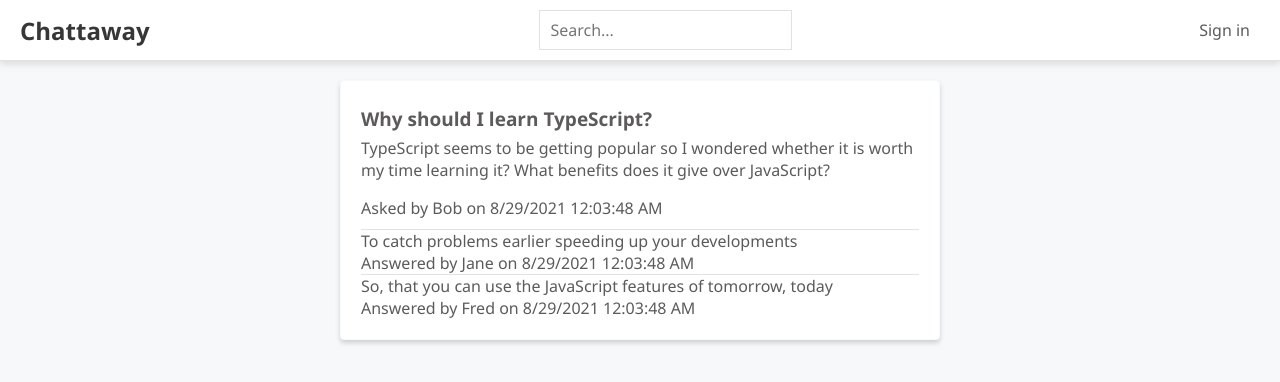
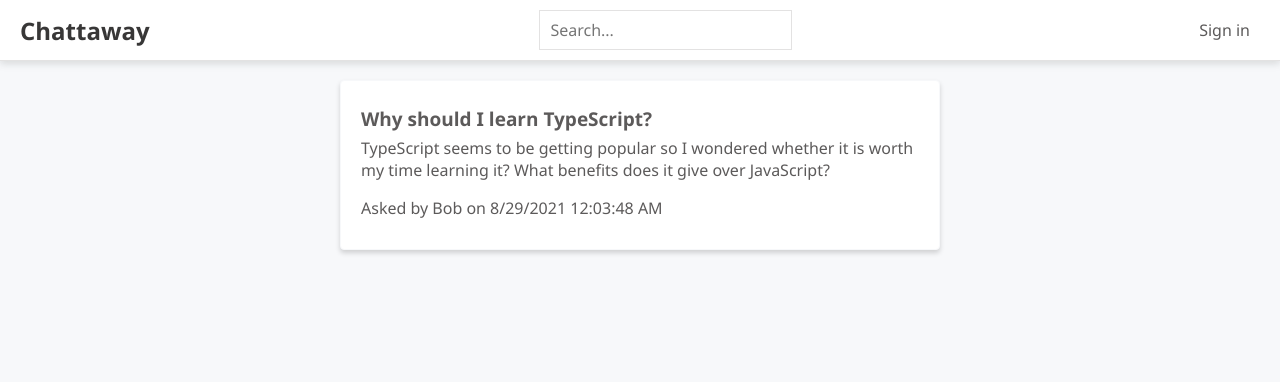
Before and after one commit to MaximPVladimirovich/Forum-Project_React, a React (Create React App) app: page /question/1 in a window 1280 px wide. Shown: the top 382 px of the page. Built offline with nearby package versions, Linux system fonts and the light colour scheme.

Commit message:
Added search Question function to filter query in content of title

```diff
--- a/src/Components/Answer.tsx
+++ b/src/Components/Answer.tsx
@@ -5,7 +5,7 @@ import { AnswerData } from '../MockData/QuestionsData';
 import { gray3 } from '../css/Styles';
 
 interface Props {
-  data: AnswerData
+  data: AnswerData;
 }
 
 export const Answer = function({data}: Props) {
@@ -17,7 +17,6 @@ export const Answer = function({data}: Props) {
       <div>
         {`Answered by ${data.userName} on ${data.created.toLocaleDateString()} ${data.created.toLocaleTimeString()}`}
       </div>
-
     </div>
   )
 }
--- a/src/MockData/QuestionsData.ts
+++ b/src/MockData/QuestionsData.ts
@@ -26,45 +26,11 @@ const questions: QuestionData[] = [
       "TypeScript seems to be getting popular so I wondered whether it is worth my time learning it? What benefits does it give over JavaScript?",
     userName: "Bob",
     created: new Date(),
-    answers: [
-      {
-        answerId: 1,
-        content: "To catch problems earlier speeding up your developments",
-        userName: "Jane",
-        created: new Date(),
-      },
-      {
-        answerId: 2,
-        content:
-          "So, that you can use the JavaScript features of tomorrow, today",
-
-        userName: "Fred",
-        created: new Date(),
-      },
-    ],
-  },
-
-  {
-    questionId: 2,
-    title: "Which state management tool should I use?",
-    content:
-      "There seem to be a fair few state management tools around for React - React, Unstated, ... which one should I use?",
-    userName: "Bob",
-    created: new Date(),
-    answers: [],
-  },
-  {
-    questionId: 3,
-    title: "Can I get a tech job without a degree?",
-    content:
-      "There seem to be a fair few state management tools around for React - React, Unstated, ... which one should I use?",
-    userName: "Bob",
-    created: new Date(),
     answers: [],
   },
   {
     questionId: 2,
-    title: "How to program well",
+    title: "Which state management tool should I use?",
     content:
       "There seem to be a fair few state management tools around for React - React, Unstated, ... which one should I use?",
     userName: "Bob",
@@ -89,3 +55,15 @@ export const getQuestion = async (
   });
   return results.length === 0 ? null : results[0];
 };
+
+export const searchQuestions = async (
+  criteria: string
+): Promise<QuestionData[]> => {
+  await wait(500);
+  return questions.filter(function (q) {
+    return (
+      q.title.toLowerCase().indexOf(criteria.toLowerCase()) >= 0 ||
+      q.content.toLowerCase().indexOf(criteria.toLowerCase()) >= 0
+    );
+  });
+};
```
Also changed, not shown: src/Components/QuestionList.tsx (+6 -6 lines).
